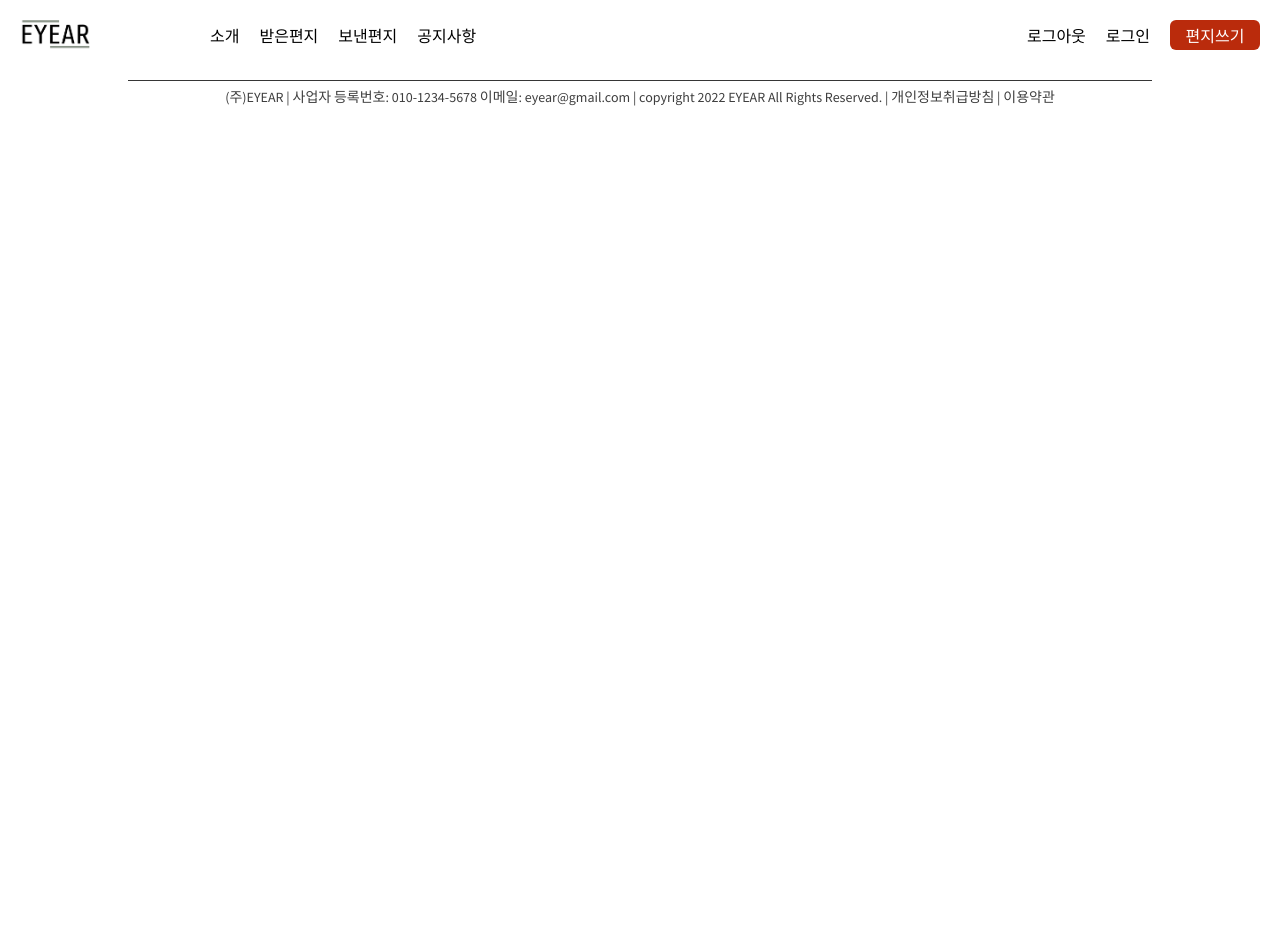
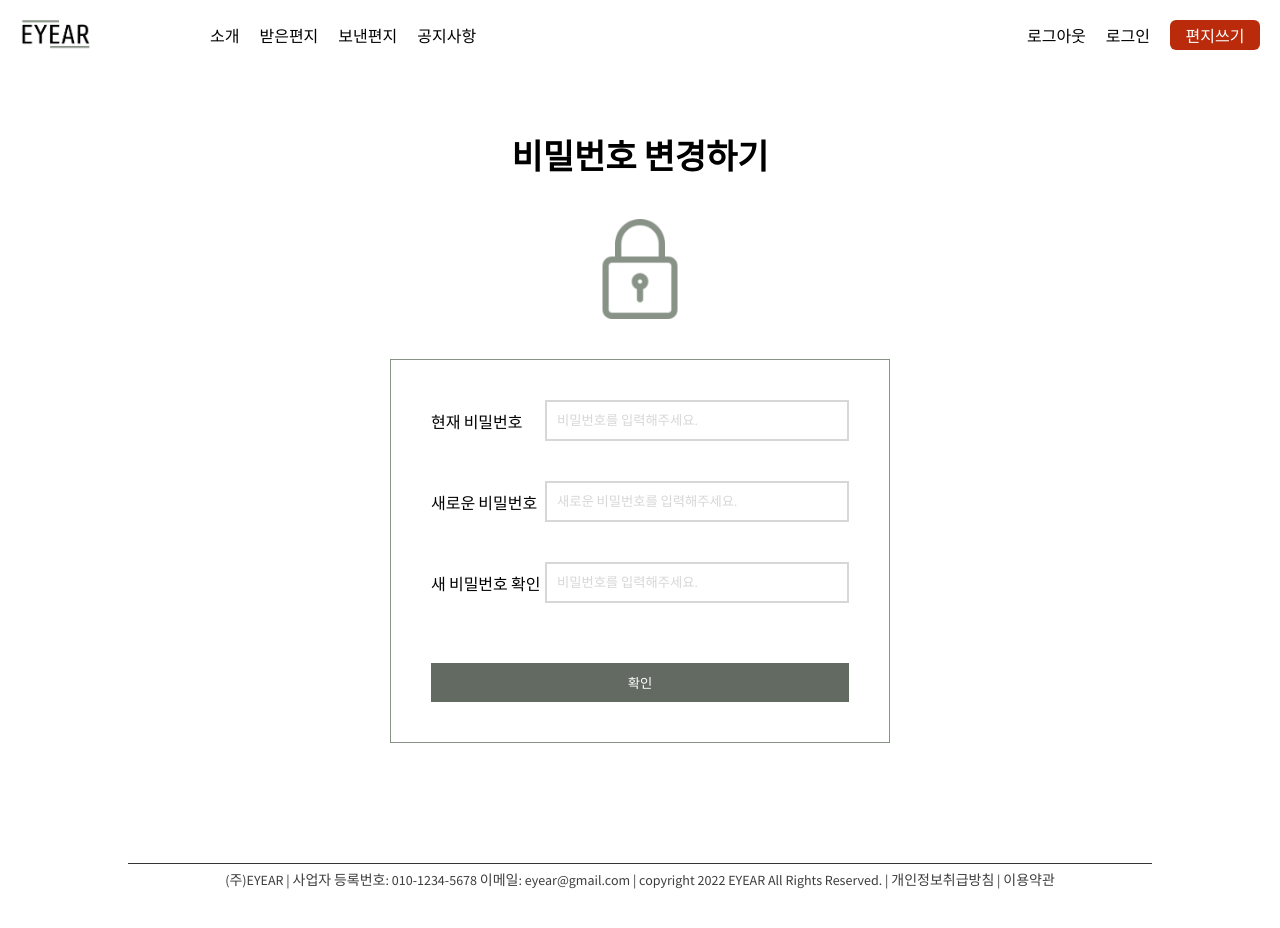
Before and after one commit to eyear22/eyear_frontend, a React (Create React App) app: page /changePassword in a window 1280 px wide. Shown: the top 928 px of the page. Before the commit the page ends 800 px from the top, so only its background shows below. Built offline with nearby package versions, Linux system fonts and the light colour scheme.

Commit message:
[FEAT] 비밀번호 확인 UI 완성

```diff
--- /dev/null
+++ b/src/components/changePwd/ChangePwdContainter.js
@@ -0,0 +1,14 @@
+import Layout from '../common/Layout';
+import ChangePwdInput from './ChangePwdInput';
+
+const ChangePwdContainter = () => {
+  return (
+    <>
+      <Layout title="비밀번호 변경하기" width={500} bgColor="#fff">
+        <ChangePwdInput />
+      </Layout>
+    </>
+  );
+};
+
+export default ChangePwdContainter;
--- /dev/null
+++ b/src/components/changePwd/ChangePwdInput.js
@@ -0,0 +1,73 @@
+import styled from 'styled-components';
+import LockIcon from '../../assets/icon_lock.png';
+import { mobile } from '../../utils/responsive';
+
+const ChangePwdInput = () => {
+  return (
+    <>
+      <ImageSection>
+        <img src={LockIcon} alt="" />
+      </ImageSection>
+      <InputSection>
+        <Wrap>
+          <p>현재 비밀번호</p>
+          <input placeholder="비밀번호를 입력해주세요." />
+        </Wrap>
+        <Wrap>
+          <p>새로운 비밀번호</p>
+          <input placeholder="새로운 비밀번호를 입력해주세요." />
+        </Wrap>
+        <Wrap>
+          <p>새 비밀번호 확인</p>
+          <input placeholder="비밀번호를 입력해주세요." />
+        </Wrap>
+        <Button>확인</Button>
+      </InputSection>
+    </>
+  );
+};
+
+const ImageSection = styled.div`
+  display: flex;
+  justify-content: center;
+  align-items: center;
+  margin: 40px 0;
+  img {
+    width: 100px;
+    height: 100px;
+  }
+`;
+
+const InputSection = styled.div`
+  border: 1px solid #889287;
+  padding: 40px;
+  ${mobile({ padding: 20 })}
+`;
+
+const Wrap = styled.div`
+  display: flex;
+  justify-content: space-between;
+  align-items: center;
+  margin-bottom: 40px;
+  input {
+    border: 2px solid #d7d7d7;
+    padding: 10px;
+    width: 280px;
+    ${mobile({ width: 180 })}
+    ::placeholder {
+      color: #d7d7d7;
+    }
+  }
+`;
+
+const Button = styled.button`
+  width: 100%;
+  padding: 10px;
+  background: #626a61;
+  border: none;
+  color: #fff;
+  cursor: pointer;
+  margin-top: 20px;
+`;
+
+export default ChangePwdInput;
--- a/src/pages/ChangePwd.js
+++ b/src/pages/ChangePwd.js
@@ -1,9 +1,9 @@
-import styled from 'styled-components';
+import ChangePwdContainter from '../components/changePwd/ChangePwdContainter';
 
 const ChangePwd = () => {
   return (
     <>
-      <div>ChangePwd</div>
+      <ChangePwdContainter />
     </>
   );
 };
```
Also changed, not shown: src/assets/icon_lock.png (added).
